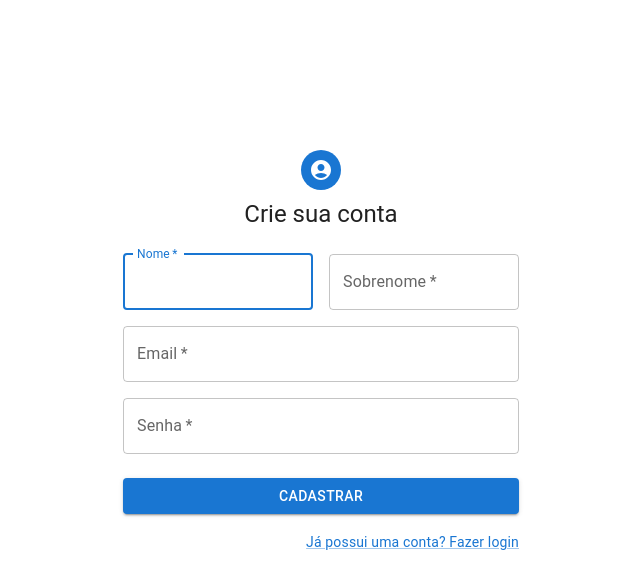
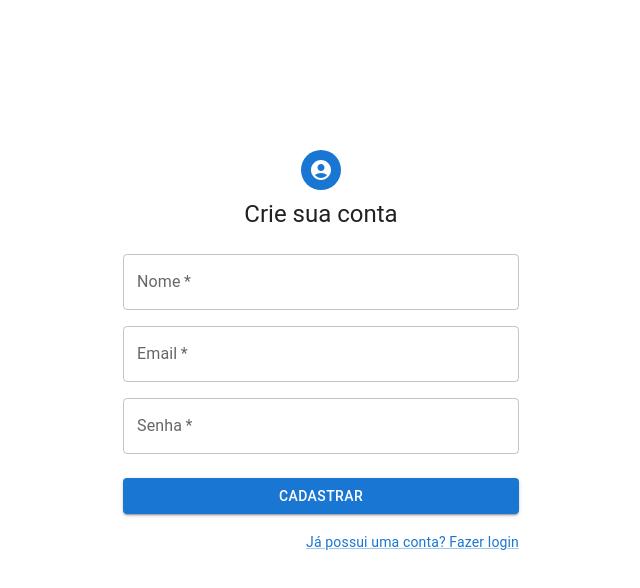
Before and after one commit to thiago-diegoli/desafio-mindgroup, a React (Create React App) app in the folder client/: page /signup in a window 1280 px wide. Shown: the top 588 px of the page, without its empty margins (319-959 px from the left). Built offline with nearby package versions, Linux system fonts and the light colour scheme.

Commit message:
Implement login/register service

```diff
--- a/client/src/pages/SignIn.tsx
+++ b/client/src/pages/SignIn.tsx
@@ -1,4 +1,4 @@
-import React from 'react';
+import React, { useState } from 'react';
 import Avatar from '@mui/material/Avatar';
 import Button from '@mui/material/Button';
 import CssBaseline from '@mui/material/CssBaseline';
@@ -10,7 +10,8 @@ import LoginIcon from '@mui/icons-material/Login';
 import Typography from '@mui/material/Typography';
 import Container from '@mui/material/Container';
 import { styled } from '@mui/material/styles';
-import { Link as RouterLink } from 'react-router-dom';
+import { Link as RouterLink, useNavigate } from 'react-router-dom';
+import { login } from '../services/authService';
 
 const CenteredBox = styled(Box)(({ theme }) => ({
   display: 'flex',
@@ -30,7 +31,27 @@ const SubmitButton = styled(Button)(({ theme }) => ({
   margin: theme.spacing(3, 0, 2),
 }));
 
-export default function SignIn() {
+const SignIn: React.FC = () => {
+  const [email, setEmail] = useState('');
+  const [password, setPassword] = useState('');
+  const [error, setError] = useState<string | null>(null);
+  const navigate = useNavigate();
+
+  const handleSubmit = async (event: React.FormEvent) => {
+    event.preventDefault();
+    try {
+      const data = await login({ email, password });
+      console.log(data);
+      navigate('/dashboard');
+    } catch (err) {
+      if (err instanceof Error) {
+        setError(err.message);
+      } else {
+        setError('Erro desconhecido');
+      }
+    }
+  };
+
   return (
     <Container component="main" maxWidth="xs">
       <CssBaseline />
@@ -42,7 +63,7 @@ export default function SignIn() {
           <Typography component="h1" variant="h5">
             Fazer login
           </Typography>
-          <Box component="form" noValidate sx={{ mt: 1 }}>
+          <Box component="form" onSubmit={handleSubmit} noValidate sx={{ mt: 1 }}>
             <TextField
               variant="outlined"
               margin="normal"
@@ -53,6 +74,8 @@ export default function SignIn() {
               name="email"
               autoComplete="email"
               autoFocus
+              value={email}
+              onChange={(e) => setEmail(e.target.value)}
             />
             <TextField
               variant="outlined"
@@ -64,6 +87,8 @@ export default function SignIn() {
               type="password"
               id="password"
               autoComplete="current-password"
+              value={password}
+              onChange={(e) => setPassword(e.target.value)}
             />
             <SubmitButton
               type="submit"
@@ -82,8 +107,11 @@ export default function SignIn() {
               </Grid>
             </Grid>
           </Box>
+          {error && <p style={{ color: 'red' }}>{error}</p>}
         </PaperContainer>
       </CenteredBox>
     </Container>
   );
-}
+};
+
+export default SignIn;
--- a/client/src/pages/SignUp.tsx
+++ b/client/src/pages/SignUp.tsx
@@ -1,4 +1,4 @@
-import React from 'react';
+import React, { useState } from 'react';
 import Avatar from '@mui/material/Avatar';
 import Button from '@mui/material/Button';
 import CssBaseline from '@mui/material/CssBaseline';
@@ -10,7 +10,8 @@ import AccountCircleIcon from '@mui/icons-material/AccountCircle';
 import Typography from '@mui/material/Typography';
 import Container from '@mui/material/Container';
 import { styled } from '@mui/material/styles';
-import { Link as RouterLink } from 'react-router-dom';
+import { Link as RouterLink, useNavigate } from 'react-router-dom';
+import { register } from '../services/authService'; // Importar o serviço
 
 const CenteredBox = styled(Box)(({ theme }) => ({
   display: 'flex',
@@ -31,7 +32,35 @@ const SubmitButton = styled(Button)(({ theme }) => ({
   margin: theme.spacing(3, 0, 2),
 }));
 
-export default function SignUp() {
+const SignUp: React.FC = () => {
+  const [formData, setFormData] = useState({
+    name: '',
+    email: '',
+    password: '',
+  });
+  const [error, setError] = useState<string | null>(null);
+  const navigate = useNavigate();
+
+  const handleChange = (e: React.ChangeEvent<HTMLInputElement>) => {
+    const { name, value } = e.target;
+    setFormData({ ...formData, [name]: value });
+  };
+
+  const handleSubmit = async (e: React.FormEvent<HTMLFormElement>) => {
+    e.preventDefault();
+    try {
+      const result = await register(formData);
+      console.log('Cadastro realizado com sucesso:', result);
+      navigate('/signin'); // Redirecionar para login após cadastro
+    } catch (err) {
+      if (err instanceof Error) {
+        setError(err.message);
+      } else {
+        setError('Erro desconhecido');
+      }
+    }
+  };
+
   return (
     <Container component="main" maxWidth="xs">
       <CssBaseline />
@@ -43,27 +72,18 @@ export default function SignUp() {
           <Typography component="h1" variant="h5">
             Crie sua conta
           </Typography>
-          <Box component="form" noValidate sx={{ mt: 3 }}>
+          <Box component="form" noValidate onSubmit={handleSubmit} sx={{ mt: 3 }}>
             <Grid container spacing={2}>
-              <Grid item xs={12} sm={6}>
-                <TextField
-                  autoComplete="given-name"
-                  name="firstName"
-                  required
-                  fullWidth
-                  id="firstName"
-                  label="Nome"
-                  autoFocus
-                />
-              </Grid>
-              <Grid item xs={12} sm={6}>
+              <Grid item xs={12}>
                 <TextField
                   required
                   fullWidth
-                  id="lastName"
-                  label="Sobrenome"
-                  name="lastName"
-                  autoComplete="family-name"
+                  id="name"
+                  label="Nome"
+                  name="name"
+                  autoComplete="name"
+                  value={formData.name}
+                  onChange={handleChange}
                 />
               </Grid>
               <Grid item xs={12}>
@@ -74,6 +94,8 @@ export default function SignUp() {
                   label="Email"
                   name="email"
                   autoComplete="email"
+                  value={formData.email}
+                  onChange={handleChange}
                 />
               </Grid>
               <Grid item xs={12}>
@@ -85,6 +107,8 @@ export default function SignUp() {
                   type="password"
                   id="password"
                   autoComplete="new-password"
+                  value={formData.password}
+                  onChange={handleChange}
                 />
               </Grid>
             </Grid>
@@ -104,8 +128,11 @@ export default function SignUp() {
               </Grid>
             </Grid>
           </Box>
+          {error && <p style={{ color: 'red' }}>{error}</p>}
         </PaperContainer>
       </CenteredBox>
     </Container>
   );
-}
+};
+
+export default SignUp;
--- /dev/null
+++ b/client/src/services/authService.ts
@@ -0,0 +1,35 @@
+import axios from 'axios';
+
+const API_URL = 'http://localhost:4000/api';
+
+export const register = async (userData: {
+  name: string;
+  email: string;
+  password: string;
+  photo?: string;
+}) => {
+  try {
+    const response = await axios.post(`${API_URL}/logins/register`, userData);
+    return response.data;
+  } catch (error) {
+    if (axios.isAxiosError(error)) {
+      throw new Error(`Erro ao registrar o usuário: ${error.response?.data?.message || error.message}`);
+    }
+    throw new Error(`Erro ao registrar o usuário: ${error instanceof Error ? error.message : 'Erro desconhecido'}`);
+  }
+};
+
+export const login = async (credentials: {
+  email: string;
+  password: string;
+}) => {
+  try {
+    const response = await axios.post(`${API_URL}/logins`, credentials);
+    return response.data;
+  } catch (error) {
+    if (axios.isAxiosError(error)) {
+      throw new Error(`Erro ao fazer login: ${error.response?.data?.message || error.message}`);
+    }
+    throw new Error(`Erro ao fazer login: ${error instanceof Error ? error.message : 'Erro desconhecido'}`);
+  }
+};
```
